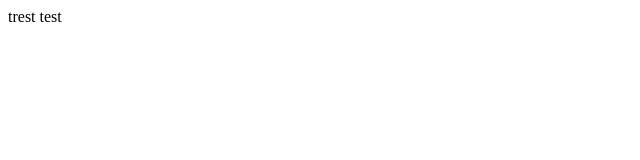
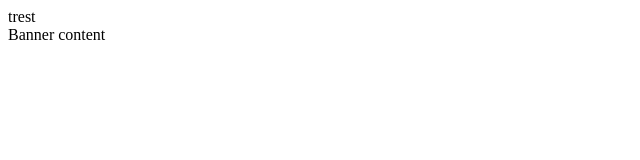
Before and after one commit to vijayakumarc/newapp, a plain HTML site: page index.html in a window 1280 px wide. Shown: the whole page, without its empty margins (0-640 px from the left). Drawn offline with Linux system fonts and the light colour scheme.

Commit message:
git demo|tick-22323|Banner content

```diff
--- a/index.html
+++ b/index.html
@@ -8,6 +8,9 @@
     <title>Document</title>
 </head>
 <body>
-    test
+   <div>
+    Banner content
+
+   </div>
 </body>
 </html>
```
